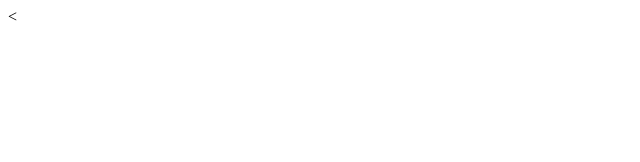
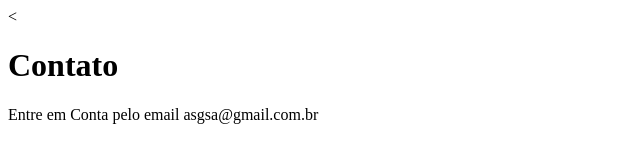
Before and after one commit to eliseu9027/sistema-de-cadastro, a plain HTML site: page contato.html in a window 1280 px wide. Shown: the whole page, without its empty margins (0-640 px from the left). Drawn offline with Linux system fonts and the light colour scheme.

Commit message:
Adicionando email de contato

```diff
--- a/contato.html
+++ b/contato.html
@@ -1,9 +1,10 @@
 <<!DOCTYPE html>
 <html>
 <head>
-	<title></title>
+	<title>Contato</title>
 </head>
 <body>
-
+	<h1>Contato</h1>
+	<p>Entre em Conta pelo email asgsa@gmail.com.br</p>
 </body>
 </html>
```
